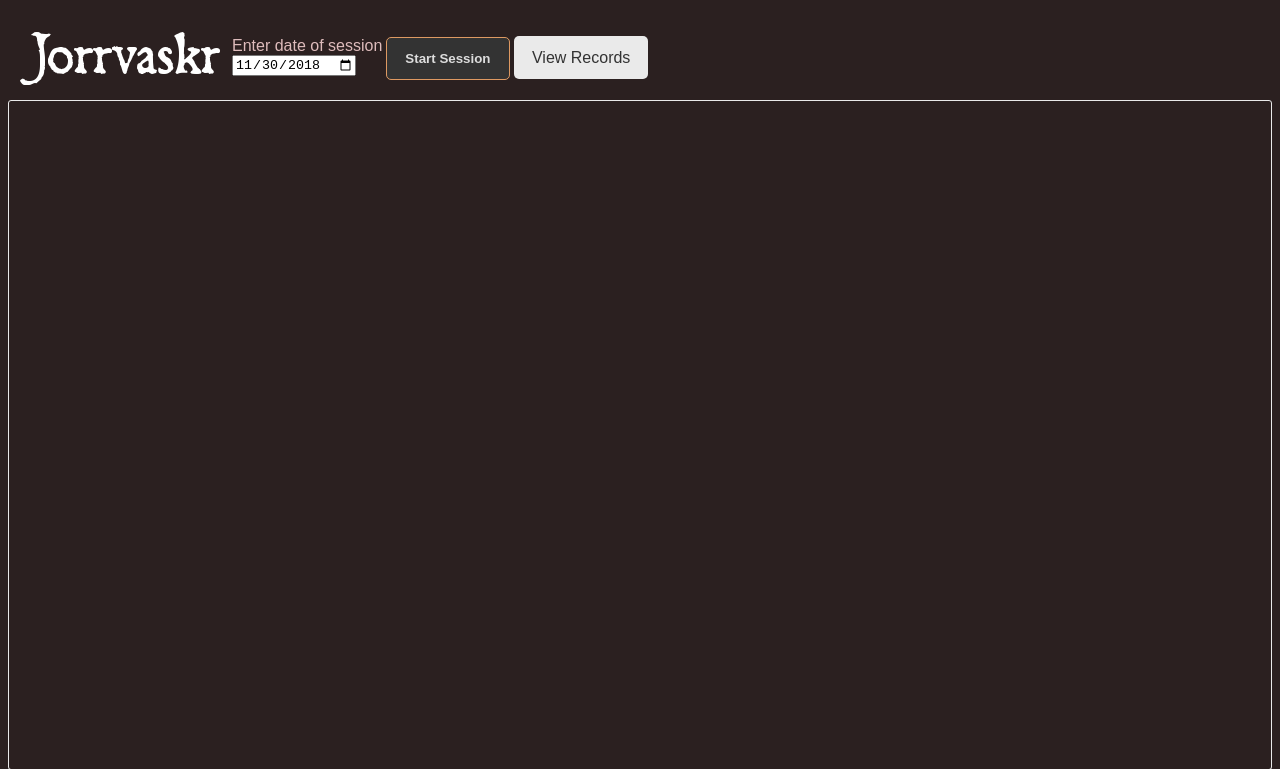
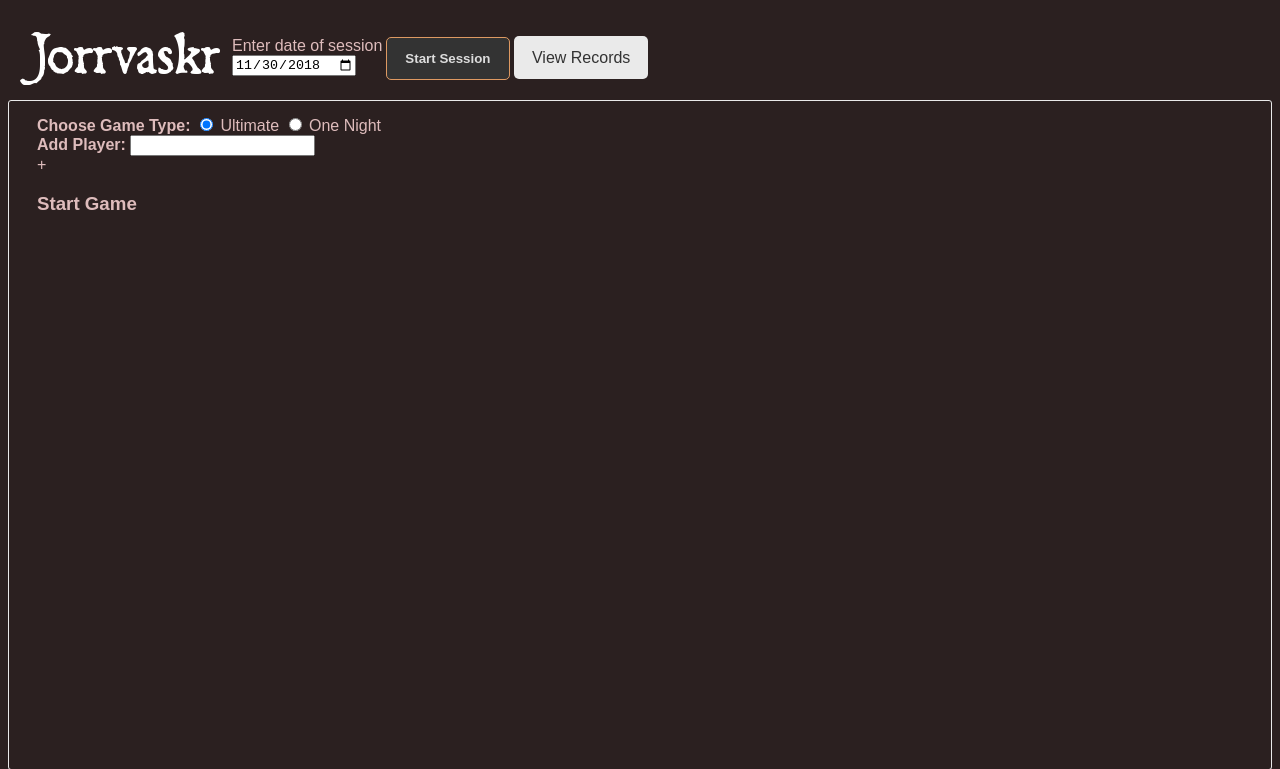
Before and after one commit to skytreader/jorrvaskr, a Flask app: template app/templates/session-new.jinja in a window 1280 px wide. Shown: the top 769 px of the page. Run offline with Flask 2, Linux system fonts and the light colour scheme; the template is opened without the code that fills it, so the values that code supplies are empty.

Commit message:
Some session styling savepoint.

```diff
--- a/app/controllers.py
+++ b/app/controllers.py
@@ -12,5 +12,6 @@ def session_start():
     return render_template(
         "session-new.jinja",
         session_date=request.form["session-start-date"],
-        scripts=("session-new.js",)
+        scripts=("session-new.js",),
+        styles=("custom-fancy.css", "session-new.css")
     )
--- a/app/static/scripts/session-new.js
+++ b/app/static/scripts/session-new.js
@@ -1,2 +1,5 @@
 pc.onLoad = function(){
 }
+
+pc.addPlayer = function(){
+}
--- a/app/templates/base.jinja
+++ b/app/templates/base.jinja
@@ -41,7 +41,7 @@
           <div class="section">
 
             {% if session_date %}
-              <input type="submit" class="btn-primary" value="Start Session" disabled>
+              <input type="submit" class="btn-primary" value="Session Ongoing" disabled>
             {% else %}
               <input type="submit" class="btn-primary" value="Start Session">
             {% endif %}
--- a/app/templates/session-new.jinja
+++ b/app/templates/session-new.jinja
@@ -3,5 +3,26 @@
 {% block title %}New Session{% endblock %}
 {% block content %}
   <div class="data-section">
+    <div class="session-form-section">
+      <strong>Choose Game Type:</strong>
+      <label>
+        <input type="radio" name="game-type" value="Ultimate" checked> Ultimate
+      </label>
+      <label>
+        <input type="radio" name="game-type" value="One Night"> One Night
+      </label>
+    </div>
+    <div class="session-form-section">
+      <div class="add-player">
+        <label>
+          <strong>Add Player:</strong>
+          <input type="text" id="jorrvaskr-player-name" name="player-name">
+        </label>
+      </div>
+      <div class="add-button">+</div>
+    </div>
+    <div class="session-form-section">
+      <h3>Start Game</h3>
+    </div>
   </div>
 {% endblock %}
```
Also changed, not shown: app/static/styles/custom-fancy.css (added, +12 -0 lines), app/static/styles/session-new.css (added, +12 -0 lines).
